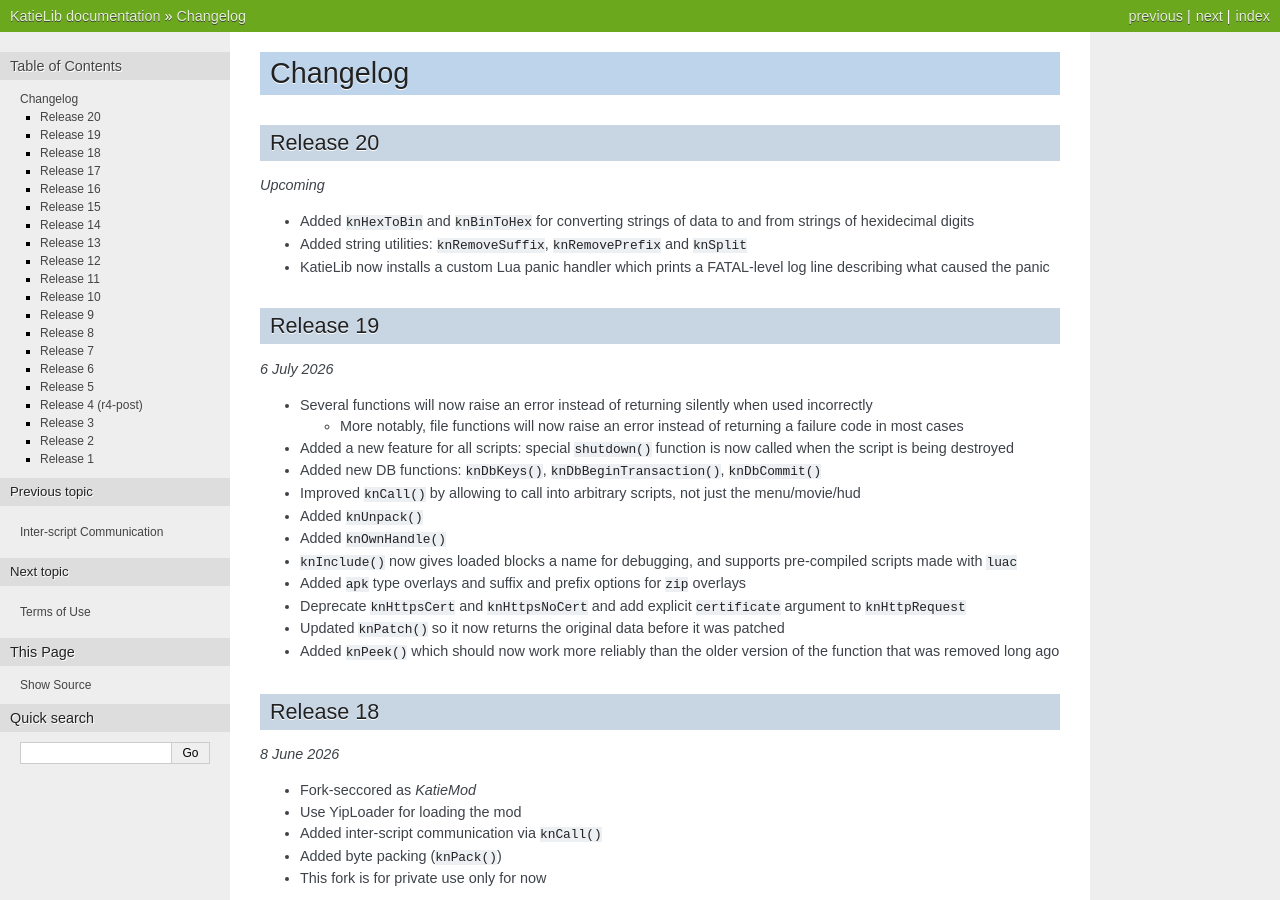
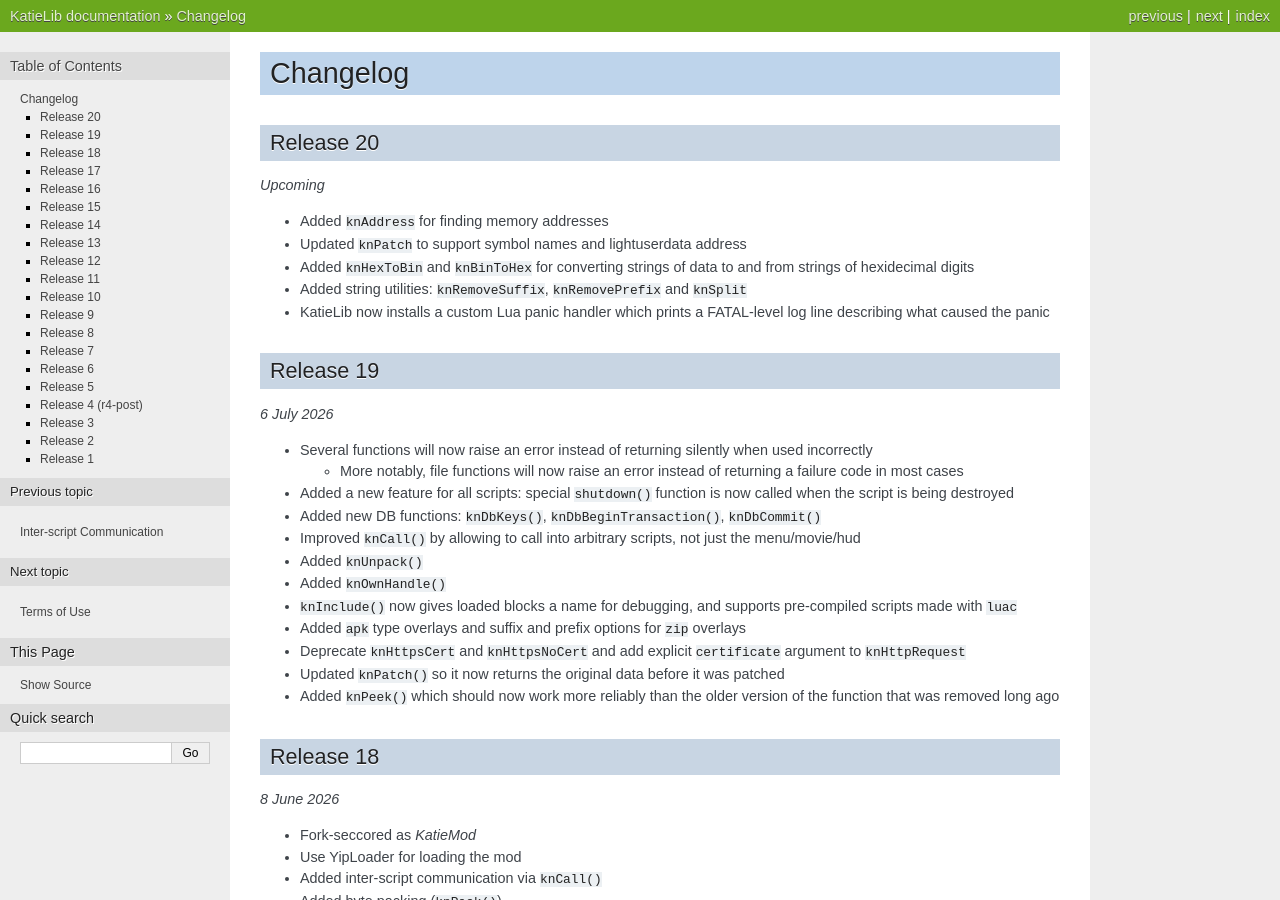
Before and after one commit to knot126/KatieLib, a Sphinx documentation site: the page built from docs/changelog.rst, in a window 1280 px wide and 900 px high. Built offline with Sphinx 7.4.7, drawn with Linux system fonts in a browser that asks for light colours; the version number could not be read and is left out; cross-references to code outside the pages are shown as plain code.

Commit message:
i always for get the changelog

```diff
--- a/docs/changelog.rst
+++ b/docs/changelog.rst
@@ -7,6 +7,8 @@
 
 *Upcoming*
 
+- Added :func:`knAddress` for finding memory addresses
+- Updated :func:`knPatch` to support symbol names and lightuserdata address
 - Added :func:`knHexToBin` and :func:`knBinToHex` for converting strings of data
   to and from strings of hexidecimal digits
 - Added string utilities: :func:`knRemoveSuffix`, :func:`knRemovePrefix` and :func:`knSplit`
```
Also changed, not shown: 1 other file.
